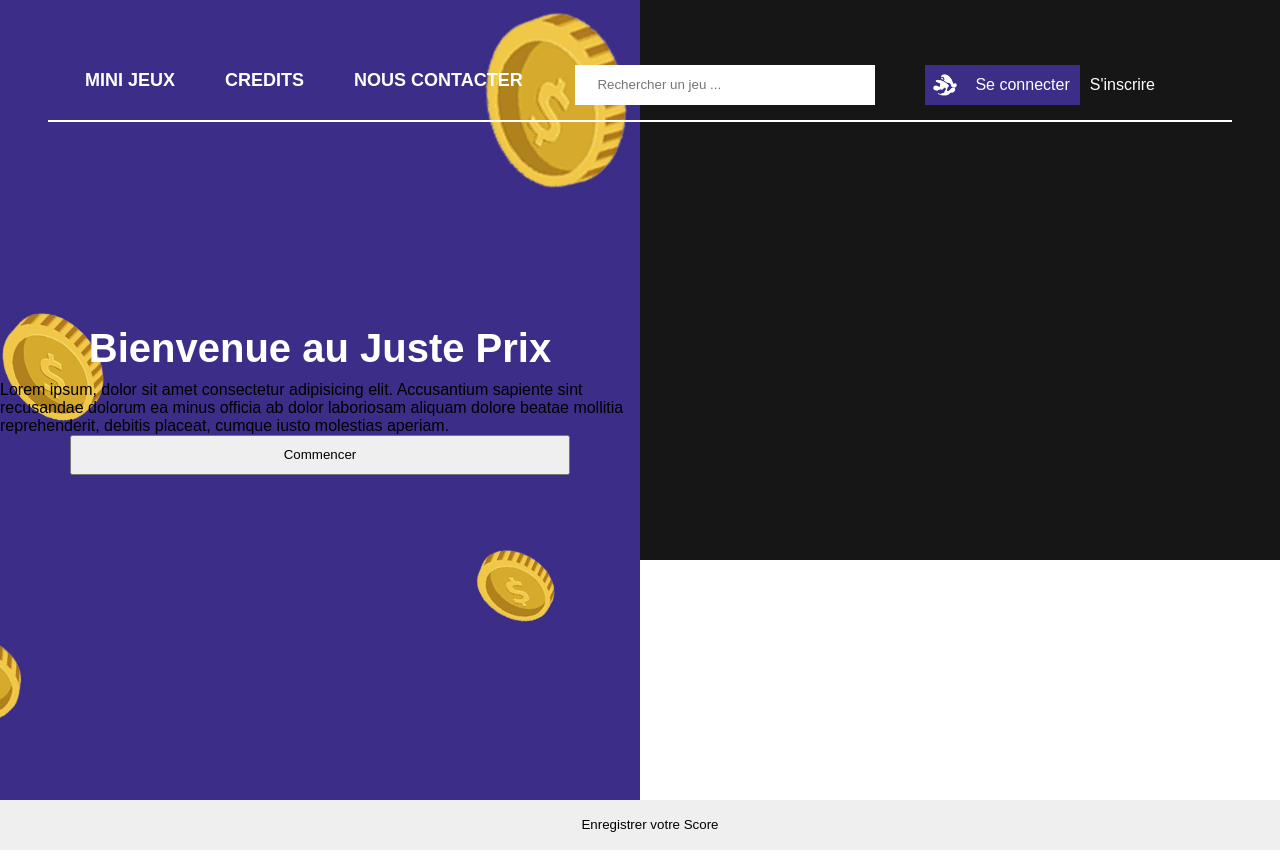
After one commit to Diedeus/GeekGames, a PHP site: page /Jeux/Juste_Prix/jp2/justeprix.php in a window 1280 px wide. The commit adds this page. Run offline with PHP 8.4, Linux system fonts and the light colour scheme; tables that the repository leaves empty or names only in its code hold one stand-in row (values such as "Sample post").

Commit message:
2e commit du 24 05

```diff
--- a/Jeux/Juste_Prix/Script/L'juste prix.js
+++ b/Jeux/Juste_Prix/Script/L'juste prix.js
@@ -61,7 +61,7 @@ let a = document.querySelector('#tou')
  //! fonction pour la barre chaud froid pour indice utilisateurs
 
 function barrechofroi(y) {
-console.log("fonction",y)
+
 if(1 <= y && y < 5 || 1 > y && y >=5) {
         a.style.width = "80%";
         a.style.backgroundColor = "#ff8400";
--- a/Jeux/Juste_Prix/Style/justeprix.css
+++ b/Jeux/Juste_Prix/Style/justeprix.css
@@ -93,8 +93,13 @@ header {
   background-color: #3c2d87;
   display: flex;
 }
+header .accueil {
+  display: flex;
+}
+header .jeujp{
+  display: none;
+}
 header .corps {
-  display: flex;
   justify-content: center;
   align-items: center;
   flex-direction: column;
--- /dev/null
+++ b/Jeux/Juste_Prix/jp2/justeprix.js
@@ -0,0 +1,95 @@
+let commencer = document.querySelector('#comm')
+let accueil = document.querySelector('.accueil')
+let jeujp = document.querySelector('.jeujp')
+let imageprix = document.querySelector('.imageprix')
+let Newimg = document.createElement("img")
+Newimg.src = Img_Jprix
+
+commencer.addEventListener("click", function(){
+    accueil.style.display = "none";
+    jeujp.style.display = "flex";
+    imageprix.prepend(Newimg)
+})
+
+let submit = document.querySelector('#btt')
+const valeur = parseInt(document.querySelector("#prix").value);
+let y = 0
+
+
+submit.addEventListener("click", function(e){
+    e.preventDefault
+    const valeur = parseInt(document.querySelector("#prix").value);
+    let newp = document.createElement('p')          //! création automatique de balise "p" pour ne pas limiter le nombre de réponse disponible
+    let r = document.querySelector(".reponse")      //! création automatique de balise "p" pour ne pas limiter le nombre de réponse disponible
+    console.log(valeur)
+    let compteur = 0
+    compteur += 1
+
+
+
+
+    if(valeur < Reponse_Jprix) {
+
+        newp.textContent = "Votre réponse est en dessous du résultat attendu ==>" + valeur
+        newp.style.backgroundColor="#ff0000"
+        y = ((Reponse_Jprix - valeur)*100)/Reponse_Jprix;
+        console.log(y)
+        barrechofroi(y)
+
+
+
+    } else if (valeur > Reponse_Jprix) {
+
+        newp.textContent = "votre réponse est au dessus du résultat attendu ==>" + valeur
+        newp.style.backgroundColor="#ff8400"
+        y = ((Math.abs( Reponse_Jprix - valeur ))*100)/Reponse_Jprix;
+        barrechofroi(y)
+
+
+    } else if (valeur == Reponse_Jprix) {
+
+       newp.textContent = "WOW gg bro, tu as trouver la réponse ==> " + valeur
+       newp.style.backgroundColor="#20de06"
+       y = Reponse_Jprix - valeur;
+       barrechofroi(y)
+       let score = 2000
+       let scorefinal = 0
+       let valeurCacheeInput = document.querySelector("#valeurCacheeInput");
+       scorefinal = score - ( 50 * compteur )
+       console.log(scorefinal)
+       valeurCacheeInput.value = scorefinal;
+
+
+    }
+    r.prepend(newp) //! création automatique de balise "p" pour ne pas limiter le nombre de réponse disponible
+
+})
+let a = document.querySelector('#tou')
+
+function barrechofroi(y) {
+
+    if(1 <= y && y < 5 || 1 > y && y >=5) {
+            a.style.width = "80%";
+            a.style.backgroundColor = "#ff8400";
+
+
+
+    } else if ( 5 <= y && y < 10 || 5> y && y >=10) {
+            a.style.width = "60%";
+            a.style.backgroundColor = "#ffd800";
+
+
+    } else if ( 10 <= y && y < 15 || 10 > y && y >=15) {
+            a.style.width = "40%";
+            a.style.backgroundColor = "#20de06";
+
+    } else if ( 15 <= y && y < 20 || 15> y && y >= 20) {
+            a.style.width = "20%";
+            a.style.backgroundColor = "#068ade";
+
+    } else if ( y === 0 ) {
+            a.style.width = "100%";
+            a.style.backgroundColor = "#ff0000";
+
+
+    } }
--- /dev/null
+++ b/Jeux/Juste_Prix/jp2/justeprix.php
@@ -0,0 +1,102 @@
+<!DOCTYPE html>
+<html lang="fr">
+<head>
+    <meta charset="UTF-8">
+    <meta http-equiv="X-UA-Compatible" content="IE=edge">
+    <meta name="viewport" content="width=device-width, initial-scale=1.0">
+    <title>Le Juste Prix</title>
+    <link rel="stylesheet" href="../Style/justeprix.css">
+
+</head>
+<body>
+
+<?php
+
+require('../../../Registration/config.php');
+session_save_path("../../../tmp");
+session_start();
+
+?>
+
+    <header>
+        <section class="accueil corps">
+            <h1>Bienvenue au Juste Prix</h1>
+            <p>Lorem ipsum, dolor sit amet consectetur adipisicing elit. Accusantium sapiente sint recusandae dolorum ea minus officia ab dolor laboriosam aliquam dolore beatae mollitia reprehenderit, debitis placeat, cumque iusto molestias aperiam.</p>
+            <button id="comm">Commencer</button>
+        </section>
+
+        <section class="jeujp corps">
+            <?php
+                $query = "SELECT Element_Jprix, Reponse_Jprix FROM Jeu_Jprix ORDER BY RAND() LIMIT 1";
+                $result = mysqli_query($conn, $query);
+
+
+                if ($result->num_rows > 0) {
+                    $question = $result->fetch_assoc();
+                    $_SESSION['Element_Jprix'] = $question['Element_Jprix'];
+                    $_SESSION['Reponse_Jprix'] = $question['Reponse_Jprix'];
+
+                }
+            ?>
+            <script>
+                    let Img_Jprix = <?php echo json_encode($_SESSION['Element_Jprix']); ?>;
+                    let Reponse_Jprix = <?php echo json_encode($_SESSION['Reponse_Jprix']); ?>;
+            </script>
+
+            <h1>Le Juste Prix</h1>
+            <input type="number" id="prix" placeholder="Proposez votre prix :">
+            <button type="submit" id="btt">Vérifier</button>
+            <span class="chofroi"><span id="tou"></span></span>
+
+        </section>
+
+        <div class="right">
+        <section class="imageprix">
+
+        </section>
+        <section class="reponse">
+
+        </section>
+        </div>
+
+
+
+        <div class="navinscri">
+        <nav class="home">
+            <ul>
+                <li><a href="../../index.php">MINI JEUX</a></li>
+                <li><a href="#">CREDITS</a></li>
+                <li><a href="#">NOUS CONTACTER</a></li>
+            </ul>
+        </nav>
+
+        <div class="navright">
+            <input id="searchbar" type="text" name="search" placeholder="Rechercher un jeu ...">
+            <img src="../../asset/icone-mario.png" alt="">
+            <a class="log" href="../index.php">Se connecter</a>
+            <a class="sign" href="register.php">S'inscrire</a>
+        </div>
+        <div class="clear"></div>
+        <span class="barre"></span>
+        </div>
+
+
+
+
+    </header>
+    <form id="myForm" method="post">
+        <input type="hidden" name="scorefinal" id="valeurCacheeInput">
+        <input type="submit" value="Enregistrer votre Score" style="z-index:10">
+        </form>
+
+        <?php
+        if(isset($_POST['scorefinal'])){
+            $scorefinal = $_POST['scorefinal'];
+            $datescore = date('Y-m-d');
+            $id = $_SESSION['id_users'];
+            $query = "INSERT into `Score_Jprix`(Score_Jprix, Date_ScJprix, id_users) VALUES ('$scorefinal', '$datescore', '$id')";
+            $result = $conn->query($query);
+        }
+        ?>
+    <script src="./justeprix.js"></script>
+</body>
```
